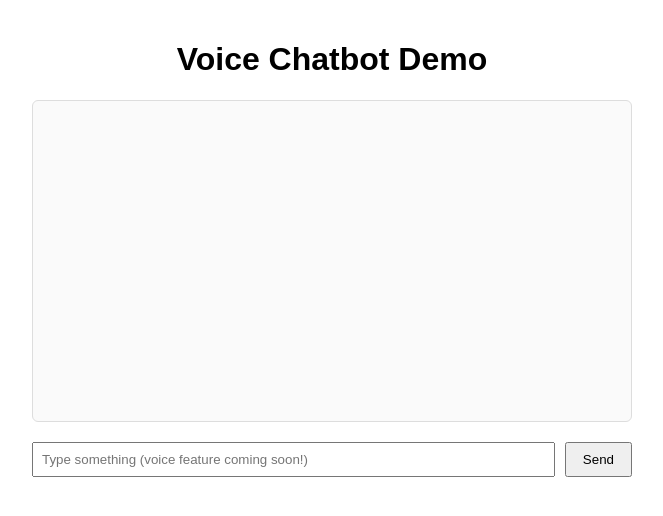
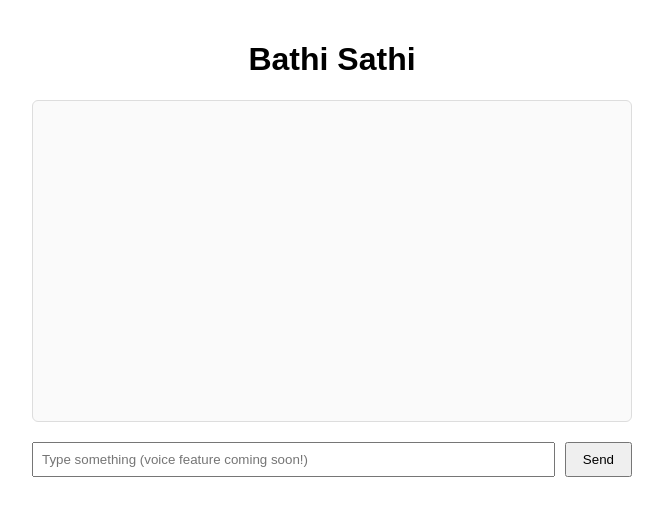
Before and after one commit to gitbimashthapa/bathi-sathi, a React (Create React App) app: page / in a window 1280 px wide. Shown: the top 516 px of the page, without its empty margins (308-971 px from the left). Built offline with nearby package versions, Linux system fonts and the light colour scheme.

Commit message:
fixed typo

```diff
--- a/src/App.js
+++ b/src/App.js
@@ -1,7 +1,7 @@
 import React, { useState } from 'react';
 import ChatWindow from './components/ChatWindow';
 import MicrophoneButton from './components/MicrophoneButton';
-import { getOpenAIResponse } from './services/openAIService'; // import our function
+import { getOpenAIResponse } from './services/openAIServices'; // import our function
 import './styles.css';
 
 function App() {
@@ -32,7 +32,7 @@ function App() {
 
   return (
     <div className="App">
-      <h1>Voice Chatbot Demo</h1>
+      <h1>Bathi Sathi</h1>
       <ChatWindow messages={messages} />
       <MicrophoneButton onSend={handleSendMessage} />
     </div>
```
